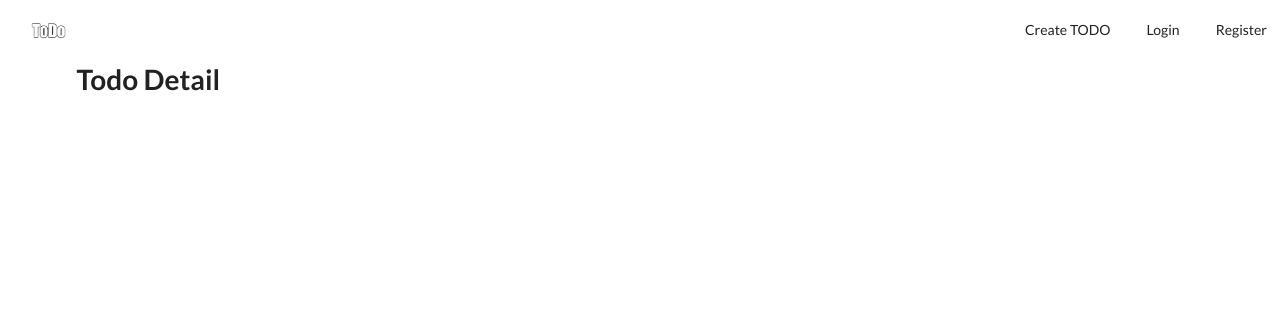
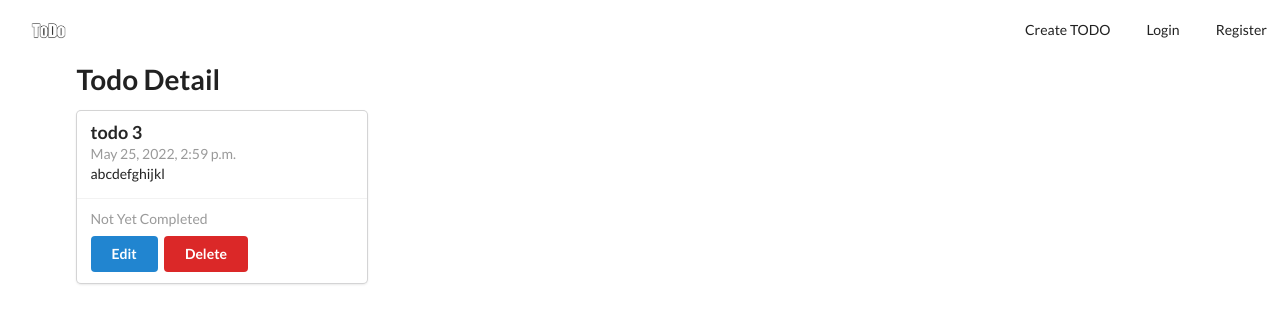
Before and after one commit to erjkjaskaran/djangoproject, a Django app: page /todo/3 in a window 1280 px wide. Shown: the top 324 px of the page. Run offline with Django 4.2, Linux system fonts and the light colour scheme; data comes from the database, SQL or seed files in the repository; both versions use the stored data as it was after the commit.

Commit message:
Added filters to TODOs

```diff
--- a/ems/urls.py
+++ b/ems/urls.py
@@ -16,8 +16,12 @@ Including another URLconf
 from django.contrib import admin
 from django.urls import path, include
 
+import helpers.views
+
 urlpatterns = [
     path('admin/', admin.site.urls),
     path('', include('todo.urls')),
     path('authentication/', include('authentication.urls'))
 ]
+
+# handler404 = "helpers.views.handle_not_found"
--- /dev/null
+++ b/helpers/views.py
@@ -0,0 +1,5 @@
+from django.shortcuts import render
+
+
+def handle_not_found(request, exception):
+    return render(request,'not-found.html')
--- a/templates/_partials/header.html
+++ b/templates/_partials/header.html
@@ -3,7 +3,8 @@
     <div class="ui secondary  menu">
         <div class="item">
             <a class="item" href="{% url 'home' %}">
-            <img src="{% static '/img/todo_logo.png'%}"></a>
+                <img src="{% static '/img/todo_logo.png' %}">
+            </a>
         </div>
             {% if request.user.is_authenticated %}
               <a class="active item">
--- /dev/null
+++ b/templates/not-found.html
@@ -0,0 +1,5 @@
+<h2 class="ui header"> You are lost</h2>
+<h2 class="ui header"> Here are some helpful links</h2>
+<ul>
+    <li><a href="{% url 'home' %}">Go Back Home</a></li>
+</ul>
--- a/templates/todo/todo-details.html
+++ b/templates/todo/todo-details.html
@@ -6,13 +6,29 @@
 
 {% block content %}
     <h1>Todo Detail</h1>
-
-    {% for item in form %}
-        Title: {{ item.title }}
-
-    {% endfor %}
-
-
+    <div class="ui card">
+        <div class="content">
+            <div class="header">{{ todo.title }}</div>
+            <div class="meta">{{ todo.created_at  }}</div>
+            <div class="descending">
+                <p>
+                    {{ todo.description }}
+                </p>
+            </div>
+        </div>
+        <div class="extra content">
+            {% if todo.is_completed %}
+                <p>
+                    <i class="check icon green">
+                    </i>Completed At {{ todo.updated_at }}
+                </p>
+            {% else %}
+                <p>Not Yet Completed</p>
+            {% endif %}
+            <a href="" class="ui button primary">Edit</a>
+            <a href="" class="ui button red">Delete</a>
+        </div>
+    </div>
 
 
 {% endblock %}
--- a/todo/views.py
+++ b/todo/views.py
@@ -3,12 +3,16 @@ from .forms import TodoForm
 from .models import Todo
 from django.http import HttpResponseRedirect
 from django.urls import reverse
+from django.shortcuts import get_object_or_404
 
 
 # Create your views here.
 def index(request):
-    todo = Todo.objects.all()
-    context = {'todos': todo}
+    todos = Todo.objects.all()
+    completed_count = todos.filter(is_completed=True).count()
+    incomplete_count = todos.filter(is_completed=False).count()
+    all_count = todos.count()
+    context = {'todos': show_todos(request, todos), 'completed_count': completed_count, 'incomplete_count': incomplete_count, 'all_count': all_count}
     return render(request, 'todo/index.html', context)
 
 
@@ -26,5 +30,15 @@ def create_todo(request):
 
 
 def todo_details(request, id):
+    todo = get_object_or_404(Todo, pk=id)
+    context = {'todo': todo}
+    return render(request, 'todo/todo-details.html', context)
 
-    return render(request, 'todo/todo-details.html', {})
+
+def show_todos(request, todos):
+    if request.GET.get("filter")=='incomplete':
+        return todos.filter(is_completed=False)
+    elif request.GET.get("filter")=='complete':
+        return todos.filter(is_completed=True)
+    else:
+        return todos.all()
```
Also changed, not shown: ems/settings.py (+4 -4 lines), templates/todo/index.html (+12 -1 lines), db.sqlite3, ems/static/img/abc.png (deleted), static/css/style.css (added), static/img/todo_logo.png (renamed from ems/static/img/todo_logo.png).
